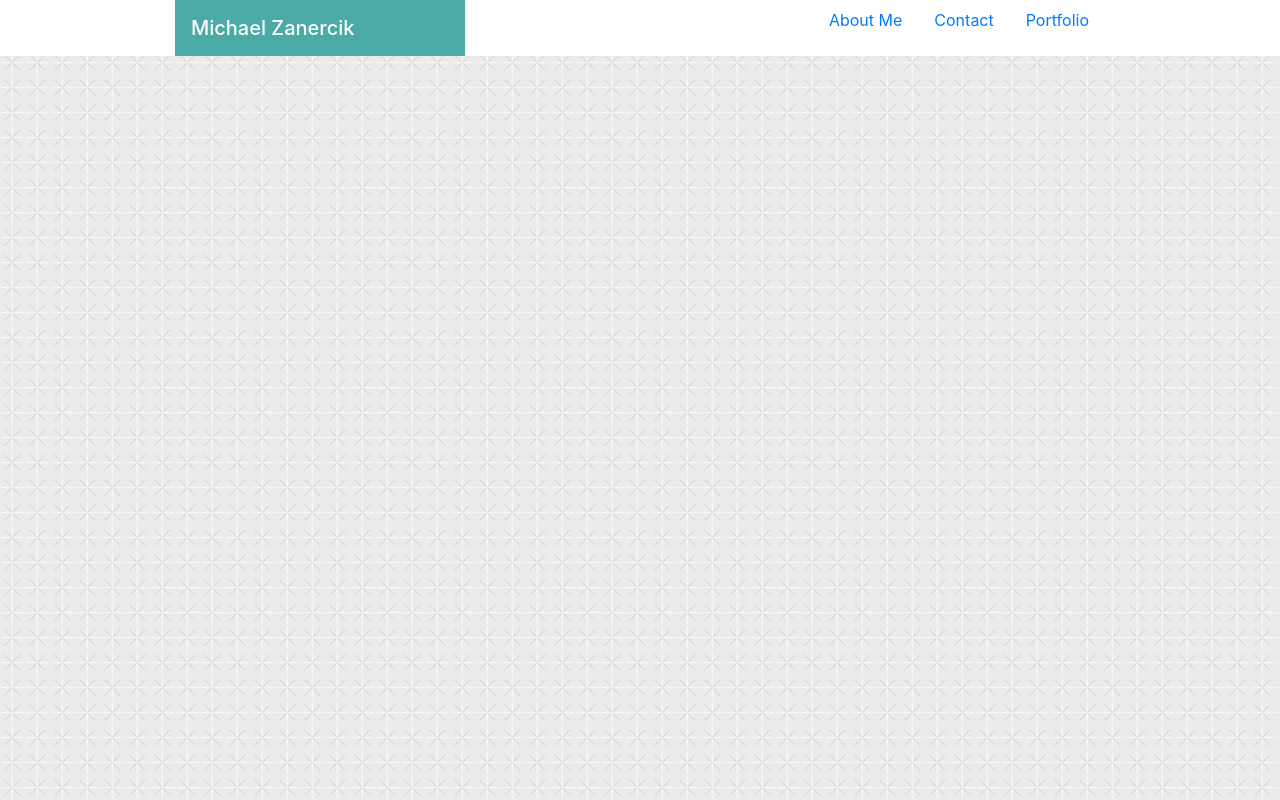
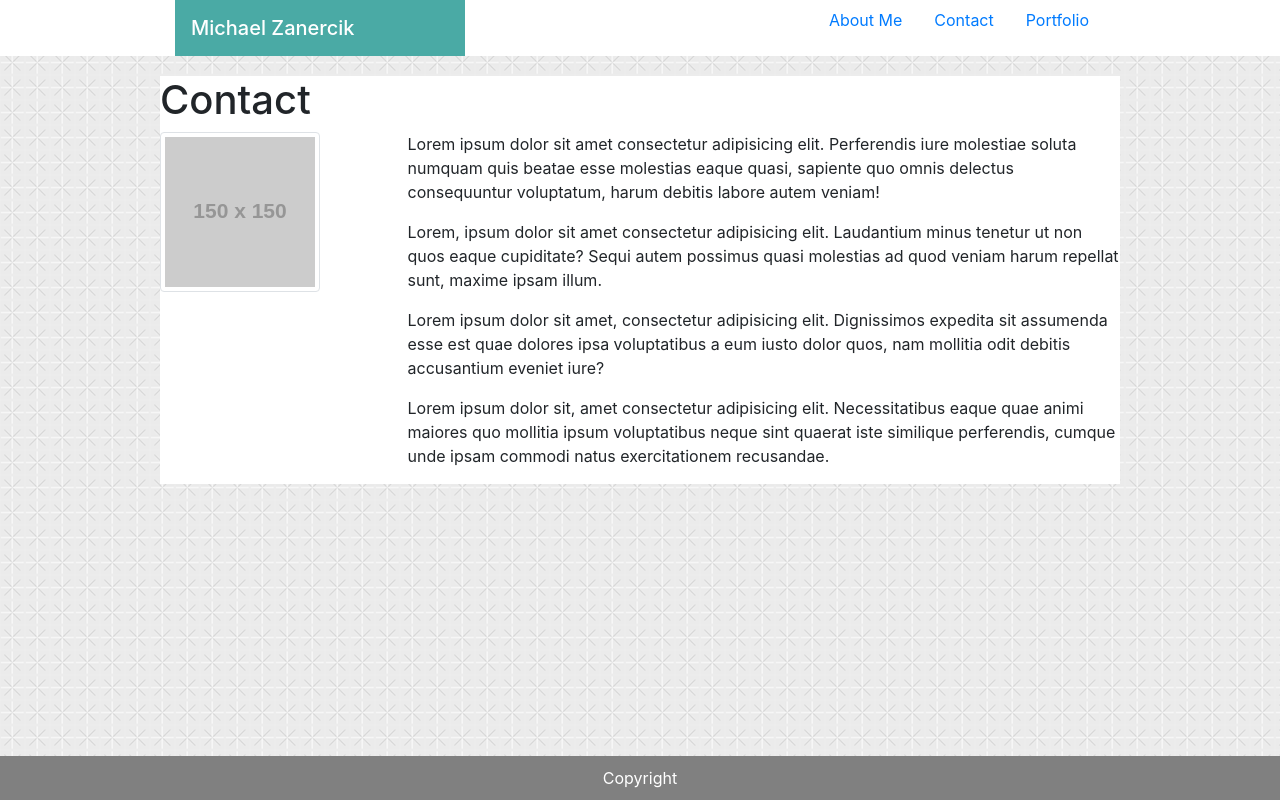
Before and after one commit to MikeZanercik/AssignmentTwo, a plain HTML site: page contact.html in a window 1280 px wide. Drawn offline with nearby package versions, Linux system fonts and the light colour scheme; placeholder pictures from the web are drawn by us.

Commit message:
added the body styling and footer that i made on the index.html to the contact.html and portfolio.html

```diff
--- a/contact.html
+++ b/contact.html
@@ -37,5 +37,46 @@
         </div>
     </header>
     <!--End NavBar-->
+    <!--Body-->
+    <div class="container">
+            <div class="row">
+                <div class="col-2"></div>
+                <div class="bodyContainer">
+                    <div class="row">
+                        <div class="col-12">
+                            <h1>Contact</h1>
+                        </div>
+                    </div>
+                    <div class="row">
+                        <div class="col-3">
+                            <img src="https://placehold.it/150x150" alt="placehold" class="img-thumbnail" style="float: left;">
+                        </div>
+                        <div class="col-9">
+                            <p>Lorem ipsum dolor sit amet consectetur adipisicing elit. Perferendis iure molestiae soluta numquam
+                                quis beatae esse molestias eaque quasi, sapiente quo omnis delectus consequuntur voluptatum, harum
+                                debitis labore autem veniam!</p>
+                            <p>Lorem, ipsum dolor sit amet consectetur adipisicing elit. Laudantium minus tenetur ut non quos eaque
+                                cupiditate? Sequi autem possimus quasi molestias ad quod veniam harum repellat sunt, maxime ipsam
+                                illum.</p>
+                            <p>Lorem ipsum dolor sit amet, consectetur adipisicing elit. Dignissimos expedita sit assumenda esse est
+                                quae dolores ipsa voluptatibus a eum iusto dolor quos, nam mollitia odit debitis accusantium eveniet
+                                iure?</p>
+                            <p>Lorem ipsum dolor sit, amet consectetur adipisicing elit. Necessitatibus eaque quae animi maiores quo
+                                mollitia ipsum voluptatibus neque sint quaerat iste similique perferendis, cumque unde ipsam commodi
+                                natus exercitationem recusandae.</p>
+
+                        </div>
+                    </div>
+                <div class="col-2"></div>
+                </div>
+            </div>
+        </div>
+    <!--End Body-->
+
+    <!--Footer-->
+    <div class="fixed-bottom" style="background: grey; color: white; text-align: center; padding: 10px;">
+            Copyright
+        </div>
+    <!--End Footer-->
 </body>
 </html>
```
Also changed, not shown: index.html (+1 -0 lines), portfolio.html (+42 -0 lines).
